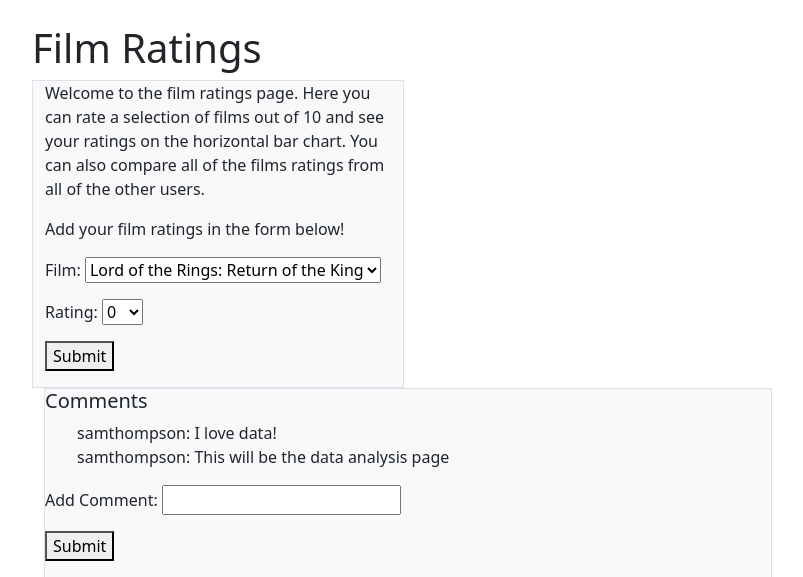
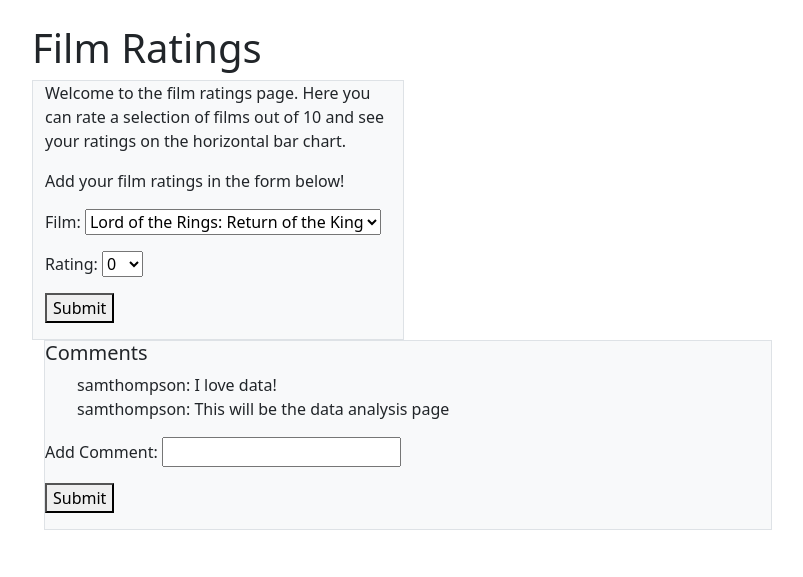
Before and after one commit to sthompson232/Django-Unrestrained, a Django app: template django_app/templates/django_app/data_analysis.html in a window 1280 px wide. Shown: the part 82-659 px from the top of the page, without its empty margins (50-853 px from the left). Run offline with Django 3.2, Linux system fonts and the light colour scheme; the template is opened without the code that fills it: values that come from a table or form of the project are taken from there, others are empty; data comes from the database, SQL or seed files in the repository.

Commit message:
finalised project

```diff
--- a/django_app/templates/django_app/data_analysis.html
+++ b/django_app/templates/django_app/data_analysis.html
@@ -7,7 +7,7 @@
     <div class="row">
         <div class="col-md-4 bg-light border">
             <div>
-                <p>Welcome to the film ratings page. Here you can rate a selection of films out of 10 and see your ratings on the horizontal bar chart. You can also compare all of the films ratings from all of the other users.</p>
+                <p>Welcome to the film ratings page. Here you can rate a selection of films out of 10 and see your ratings on the horizontal bar chart.</p>
                 <p>Add your film ratings in the form below!</p>
             </div>
             <div>
```
